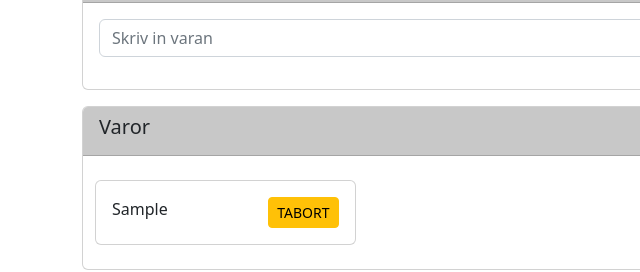
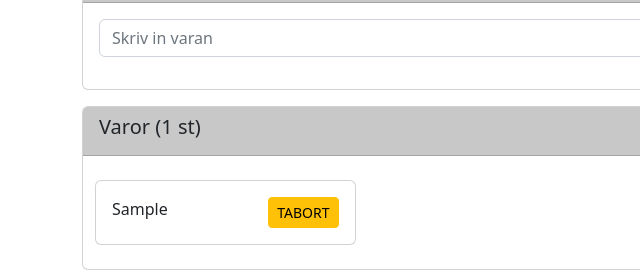
Before and after one commit to Pafors/Ovning9, a plain HTML site: page ToDo List/index.html in a window 1280 px wide. Both pictures are taken after typing "Sample" into the empty fields and a click on the button "Lägg till". Shown: the part 135-407 px from the top of the page, 0-640 px from the left. Drawn offline with nearby package versions, Linux system fonts and the light colour scheme.

Commit message:
Added a display of number of items in the list

```diff
--- a/ToDo List/index.html
+++ b/ToDo List/index.html
@@ -53,7 +53,7 @@
     <section>
       <div class="card my-3">
         <div class="card-header bg-lightgrey">
-          <h5>Varor</h5>
+          <h5>Varor <span id="amount"></span></h5>
         </div>
         <div class="card-body">
           <p class="card-text" id="displayItems"><small>(inget att visa än)</small></p>
--- a/ToDo List/todolist.js
+++ b/ToDo List/todolist.js
@@ -20,6 +20,9 @@ const display = document.querySelector('#displayItems');
 
 // Get reference to the form
 const form = document.querySelector('#inputForm');
+
+// Get reference for the number of items tag
+const numberOfItems = document.querySelector('#amount');
 
 // Add event listener for the nodes in the form
 form.addEventListener('submit', (e) => addNewItem(e));
@@ -127,8 +130,13 @@ function displayItems(items) {
     // If empty, inform user
     if (items.size == 0) {
         displayError("(tomt)");
+        // Clear the number of items display
+        numberOfItems.innerHTML="";
         return;
     }
+
+    // Update the number of items in the list
+    numberOfItems.innerHTML = `(${items.size.toString()} st)`;
 
     // Make a holder DIV to prevent redrawing of DOM for each new node added
     let resultHolder = document.createElement('div');
```
